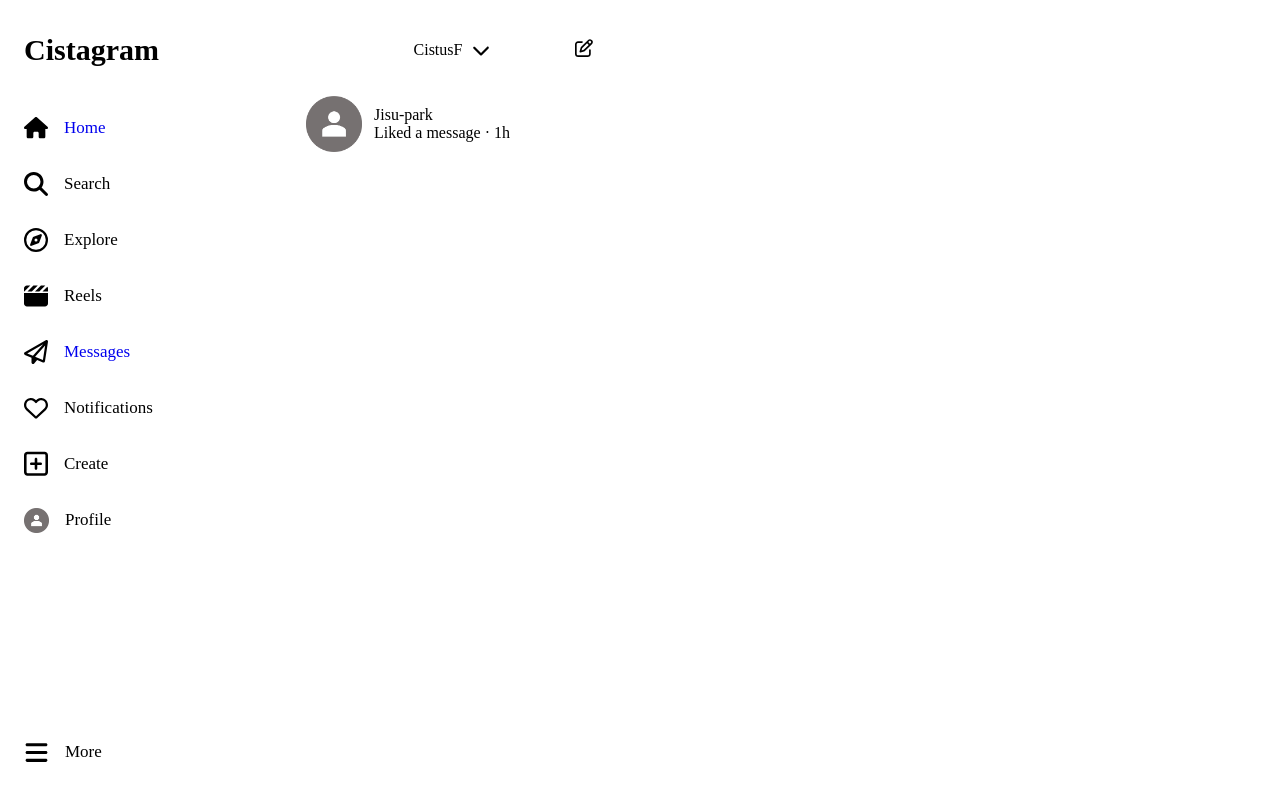
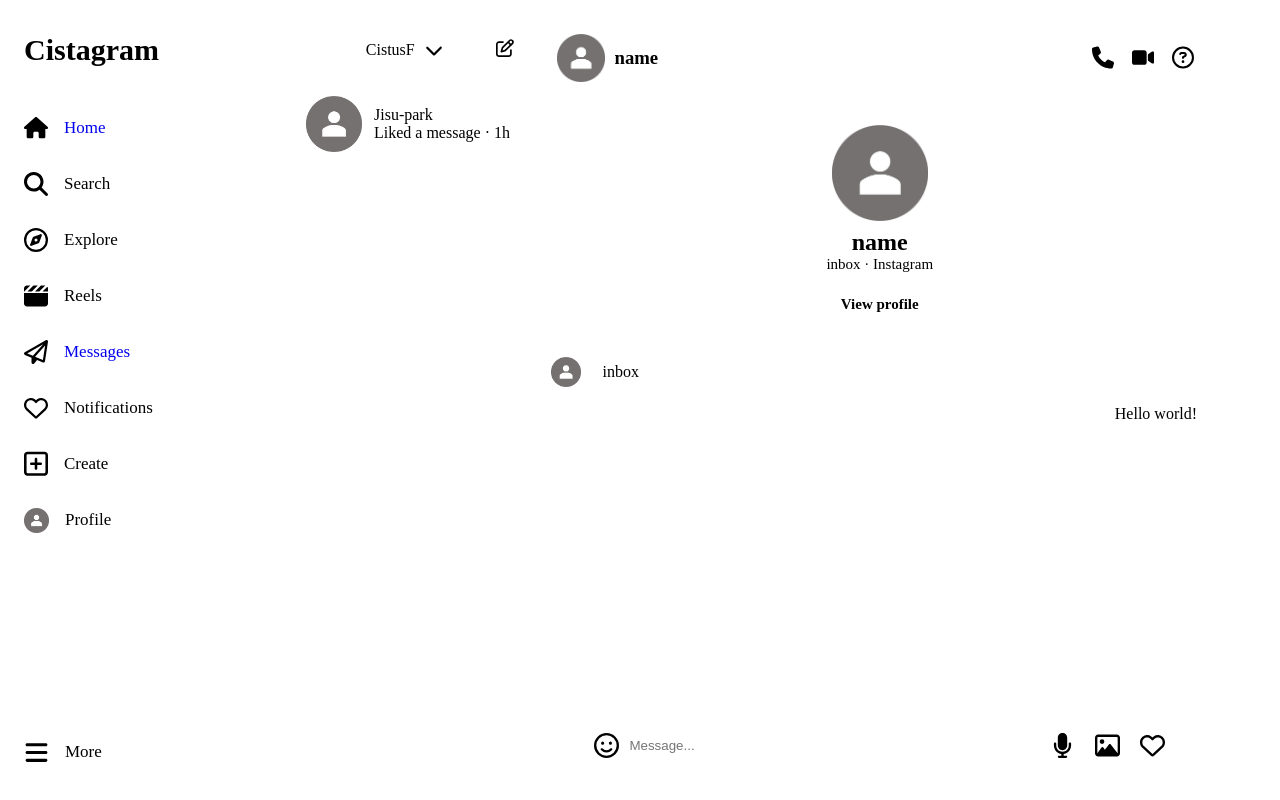
Before and after one commit to CistusF/instargram_clone_coding, a Next.js app: page /direct/inbox in a window 1280 px wide. Built offline with nearby package versions, Linux system fonts and the light colour scheme.

Commit message:
add chatRoom

```diff
--- a/src/modules/Sidebar/index.tsx
+++ b/src/modules/Sidebar/index.tsx
@@ -82,20 +82,7 @@ type activeSidebarStyle = {
 };
 
 export default function Sidebar() {
-  const [activeSidebarStyle, setActiveSidebarStyle] = useState<activeSidebarStyle>({
-    sidebar: {
-      width: "245px"
-    },
-    igIcon: {
-      width: "0"
-    },
-    brand: {
-      opacity: 1
-    },
-    itemName: {
-      display: "block"
-    }
-  });
+  const [activeSidebarStyle, setActiveSidebarStyle] = useState<activeSidebarStyle | null>(null);
   const [activeSidebar, setActiveSidebar] = useState<boolean>(false);
   const [useSearch, setSearchState] = useState<CSSProperties>({ transition: "translate(-120%, 0)" });
 
@@ -124,29 +111,29 @@ export default function Sidebar() {
     } else {
       setSearchState({ transition: "translate(-120%, 0)" });
 
-      setActiveSidebarStyle({
-        sidebar: {
-          width: "245px"
-        },
-        igIcon: {
-          width: "0"
-        },
-        brand: {
-          opacity: 1
-        },
-        itemName: {
-          display: "block"
-        }
-      });
+      setActiveSidebarStyle(null);
     };
   }, [activeSidebar]);
+
+  useEffect(() => {
+    const mobileHandler = (e: Event) => {
+      e.preventDefault();
+      if (activeSidebar && innerWidth < 767) {
+        setActiveSidebar(false); // Trying to find out why it doesn't work when there is no modification in Nextjs's dev mode
+      }
+    };
+    window.addEventListener('resize', mobileHandler);
+
+    return () => window.removeEventListener('resize', mobileHandler);
+  }, []);
+
   return (
-    <div className={styles.sidebar} style={activeSidebarStyle.sidebar}>
+    <div className={styles.sidebar} style={activeSidebarStyle?.sidebar}>
       <div className={styles.sidebarItems}>
         <Link href={"/"} className={styles.logo}>
           <div>
-            <svg className={styles.igIcon} style={activeSidebarStyle.igIcon} width={25} height={25} xmlns="http://www.w3.org/2000/svg" viewBox="0 0 448 512"><path d="M224.1 141c-63.6 0-114.9 51.3-114.9 114.9s51.3 114.9 114.9 114.9S339 319.5 339 255.9 287.7 141 224.1 141zm0 189.6c-41.1 0-74.7-33.5-74.7-74.7s33.5-74.7 74.7-74.7 74.7 33.5 74.7 74.7-33.6 74.7-74.7 74.7zm146.4-194.3c0 14.9-12 26.8-26.8 26.8-14.9 0-26.8-12-26.8-26.8s12-26.8 26.8-26.8 26.8 12 26.8 26.8zm76.1 27.2c-1.7-35.9-9.9-67.7-36.2-93.9-26.2-26.2-58-34.4-93.9-36.2-37-2.1-147.9-2.1-184.9 0-35.8 1.7-67.6 9.9-93.9 36.1s-34.4 58-36.2 93.9c-2.1 37-2.1 147.9 0 184.9 1.7 35.9 9.9 67.7 36.2 93.9s58 34.4 93.9 36.2c37 2.1 147.9 2.1 184.9 0 35.9-1.7 67.7-9.9 93.9-36.2 26.2-26.2 34.4-58 36.2-93.9 2.1-37 2.1-147.8 0-184.8zM398.8 388c-7.8 19.6-22.9 34.7-42.6 42.6-29.5 11.7-99.5 9-132.1 9s-102.7 2.6-132.1-9c-19.6-7.8-34.7-22.9-42.6-42.6-11.7-29.5-9-99.5-9-132.1s-2.6-102.7 9-132.1c7.8-19.6 22.9-34.7 42.6-42.6 29.5-11.7 99.5-9 132.1-9s102.7-2.6 132.1 9c19.6 7.8 34.7 22.9 42.6 42.6 11.7 29.5 9 99.5 9 132.1s2.7 102.7-9 132.1z" /></svg>
-            <h1 className={styles.brand} style={activeSidebarStyle.brand}>Cistagram</h1>
+            <svg className={styles.igIcon} style={activeSidebarStyle?.igIcon} width={25} height={25} xmlns="http://www.w3.org/2000/svg" viewBox="0 0 448 512"><path d="M224.1 141c-63.6 0-114.9 51.3-114.9 114.9s51.3 114.9 114.9 114.9S339 319.5 339 255.9 287.7 141 224.1 141zm0 189.6c-41.1 0-74.7-33.5-74.7-74.7s33.5-74.7 74.7-74.7 74.7 33.5 74.7 74.7-33.6 74.7-74.7 74.7zm146.4-194.3c0 14.9-12 26.8-26.8 26.8-14.9 0-26.8-12-26.8-26.8s12-26.8 26.8-26.8 26.8 12 26.8 26.8zm76.1 27.2c-1.7-35.9-9.9-67.7-36.2-93.9-26.2-26.2-58-34.4-93.9-36.2-37-2.1-147.9-2.1-184.9 0-35.8 1.7-67.6 9.9-93.9 36.1s-34.4 58-36.2 93.9c-2.1 37-2.1 147.9 0 184.9 1.7 35.9 9.9 67.7 36.2 93.9s58 34.4 93.9 36.2c37 2.1 147.9 2.1 184.9 0 35.9-1.7 67.7-9.9 93.9-36.2 26.2-26.2 34.4-58 36.2-93.9 2.1-37 2.1-147.8 0-184.8zM398.8 388c-7.8 19.6-22.9 34.7-42.6 42.6-29.5 11.7-99.5 9-132.1 9s-102.7 2.6-132.1-9c-19.6-7.8-34.7-22.9-42.6-42.6-11.7-29.5-9-99.5-9-132.1s-2.6-102.7 9-132.1c7.8-19.6 22.9-34.7 42.6-42.6 29.5-11.7 99.5-9 132.1-9s102.7-2.6 132.1 9c19.6 7.8 34.7 22.9 42.6 42.6 11.7 29.5 9 99.5 9 132.1s2.7 102.7-9 132.1z" /></svg>
+            <h1 className={styles.brand} style={activeSidebarStyle?.brand}>Cistagram</h1>
           </div>
         </Link>
         <div className={styles.mobile}>
@@ -164,16 +151,16 @@ export default function Sidebar() {
                     <svg className={styles.icon} xmlns="http://www.w3.org/2000/svg" viewBox={viewBox}>
                       <path d={path} />
                     </svg>
-                    <p className={styles.itemName} style={activeSidebarStyle.itemName}>{name}</p>
+                    <p className={styles.itemName} style={activeSidebarStyle?.itemName}>{name}</p>
                   </div>
                 </Link>
               }
-              return <div className={styles.item} key={index} onClick={() => { name && setActiveSidebar(!activeSidebar) }}>
+              return <div className={styles.item} key={index} onClick={() => { name == "Search" && setActiveSidebar(!activeSidebar) }}>
                 <div>
                   <svg className={styles.icon} xmlns="http://www.w3.org/2000/svg" viewBox={viewBox}>
                     <path d={path} />
                   </svg>
-                  <p className={styles.itemName} style={activeSidebarStyle.itemName}>{name}</p>
+                  <p className={styles.itemName} style={activeSidebarStyle?.itemName}>{name}</p>
                 </div>
               </div>
             })
@@ -181,7 +168,7 @@ export default function Sidebar() {
           <div className={styles.item}>
             <div>
               <Image src="/userProfile.png" width={25} height={25} alt={"Icon"} />
-              <p className={styles.itemName}>Profile</p>
+              <p className={styles.itemName} style={activeSidebarStyle?.itemName}>Profile</p>
             </div>
           </div>
         </div>
@@ -189,7 +176,7 @@ export default function Sidebar() {
           <div className={styles.item}>
             <div>
               <svg width={25} height={25} xmlns="http://www.w3.org/2000/svg" viewBox="0 0 448 512"><path d="M0 96C0 78.3 14.3 64 32 64H416c17.7 0 32 14.3 32 32s-14.3 32-32 32H32C14.3 128 0 113.7 0 96zM0 256c0-17.7 14.3-32 32-32H416c17.7 0 32 14.3 32 32s-14.3 32-32 32H32c-17.7 0-32-14.3-32-32zM448 416c0 17.7-14.3 32-32 32H32c-17.7 0-32-14.3-32-32s14.3-32 32-32H416c17.7 0 32 14.3 32 32z" /></svg>
-              <p className={styles.itemName}>More</p>
+              <p className={styles.itemName} style={activeSidebarStyle?.itemName}>More</p>
             </div>
           </div>
         </div>
--- a/src/pages/direct/[user].tsx
+++ b/src/pages/direct/[user].tsx
@@ -5,6 +5,8 @@ import styles from '@/styles/Direct.module.css'
 import Sidebar from '@/modules/Sidebar';
 import User from '@/modules/User';
 import { useRouter } from 'next/router';
+import Image from 'next/image';
+import { KeyboardEvent, useState } from 'react';
 
 const inter = Inter({ subsets: ['latin'] });
 
@@ -22,9 +24,40 @@ const history: {
             ]
         }
     ];
+const chatData: {
+    userId: string;
+    chats: {
+        userId: string;
+        chat: string;
+    }[]
+}[] = [];
 
+chatData.push({
+    userId: "",
+    chats: [
+        {
+            userId: "me",
+            chat: "Hello world!"
+        }
+    ]
+});
 export default function Direct() {
     const router = useRouter();
+    const [chats, addChat] = useState(chatData[0].chats);
+
+    const sendMessage = (e: KeyboardEvent<HTMLInputElement>) => {
+        e.preventDefault();
+
+        const input = e.target as HTMLInputElement;
+        if (e.key == "Enter") {
+            addChat([...chats, { userId: "me", chat: input.value }])
+            input.value = ""
+        } else if (e.key == "Backspace") {
+            input.value = input.value.slice(0, input.value.length - 1)
+        } else if (e.key.length < 2) {
+            input.value += e.key
+        }
+    }
     return (
         <>
             <Head>
@@ -54,7 +87,51 @@ export default function Direct() {
                             }
                         </div>
                     </div>
-                    {/* {router.query.user} */}
+                    <div className={styles.chatRoom}>
+                        <div className={styles.header}>
+                            <div className={styles.profile}>
+                                <Image src="/userProfile.png" width={48} height={48} alt={"Icon"} />
+                                <h3>name</h3>
+                            </div>
+                            <div className={styles.buttons}>
+                                <svg xmlns="http://www.w3.org/2000/svg" viewBox="0 0 512 512"><path d="M164.9 24.6c-7.7-18.6-28-28.5-47.4-23.2l-88 24C12.1 30.2 0 46 0 64C0 311.4 200.6 512 448 512c18 0 33.8-12.1 38.6-29.5l24-88c5.3-19.4-4.6-39.7-23.2-47.4l-96-40c-16.3-6.8-35.2-2.1-46.3 11.6L304.7 368C234.3 334.7 177.3 277.7 144 207.3L193.3 167c13.7-11.2 18.4-30 11.6-46.3l-40-96z" /></svg>
+                                <svg xmlns="http://www.w3.org/2000/svg" viewBox="0 0 576 512"><path d="M0 128C0 92.7 28.7 64 64 64H320c35.3 0 64 28.7 64 64V384c0 35.3-28.7 64-64 64H64c-35.3 0-64-28.7-64-64V128zM559.1 99.8c10.4 5.6 16.9 16.4 16.9 28.2V384c0 11.8-6.5 22.6-16.9 28.2s-23 5-32.9-1.6l-96-64L416 337.1V320 192 174.9l14.2-9.5 96-64c9.8-6.5 22.4-7.2 32.9-1.6z" /></svg>
+                                <svg xmlns="http://www.w3.org/2000/svg" viewBox="0 0 512 512"><path d="M464 256A208 208 0 1 0 48 256a208 208 0 1 0 416 0zM0 256a256 256 0 1 1 512 0A256 256 0 1 1 0 256zm169.8-90.7c7.9-22.3 29.1-37.3 52.8-37.3h58.3c34.9 0 63.1 28.3 63.1 63.1c0 22.6-12.1 43.5-31.7 54.8L280 264.4c-.2 13-10.9 23.6-24 23.6c-13.3 0-24-10.7-24-24V250.5c0-8.6 4.6-16.5 12.1-20.8l44.3-25.4c4.7-2.7 7.6-7.7 7.6-13.1c0-8.4-6.8-15.1-15.1-15.1H222.6c-3.4 0-6.4 2.1-7.5 5.3l-.4 1.2c-4.4 12.5-18.2 19-30.6 14.6s-19-18.2-14.6-30.6l.4-1.2zM224 352a32 32 0 1 1 64 0 32 32 0 1 1 -64 0z" /></svg>
+                            </div>
+                        </div>
+                        <div className={styles.messages}>
+                            <div className={styles.userInfo}>
+                                <Image src="/userProfile.png" width={96} height={96} alt={"Icon"} />
+                                <h2>name</h2>
+                                <span>{router.query.user} · Instagram</span>
+                                <div className={styles.button}>
+                                    View profile
+                                </div>
+                            </div>
+                            <div className={styles.user}>
+                                <Image src="/userProfile.png" width={30} height={30} alt={"Icon"} />
+                                <span className={styles.messageBox}>
+                                    {router.query.user}
+                                </span>
+                            </div>
+                            {chats.map(({ userId, chat }, index) => {
+                                return <div key={index}>
+                                    <span className={`${styles.messageBox} ${styles.myMessage}`}>
+                                        {chat}
+                                    </span>
+                                </div>
+                            })}
+                        </div>
+                        <div className={styles.inputBar}>
+                            <div className={styles.input}>
+                                <svg xmlns="http://www.w3.org/2000/svg" viewBox="0 0 512 512"><path d="M464 256A208 208 0 1 0 48 256a208 208 0 1 0 416 0zM0 256a256 256 0 1 1 512 0A256 256 0 1 1 0 256zm177.6 62.1C192.8 334.5 218.8 352 256 352s63.2-17.5 78.4-33.9c9-9.7 24.2-10.4 33.9-1.4s10.4 24.2 1.4 33.9c-22 23.8-60 49.4-113.6 49.4s-91.7-25.5-113.6-49.4c-9-9.7-8.4-24.9 1.4-33.9s24.9-8.4 33.9 1.4zM144.4 208a32 32 0 1 1 64 0 32 32 0 1 1 -64 0zm192-32a32 32 0 1 1 0 64 32 32 0 1 1 0-64z" /></svg>
+                                <input placeholder={"Message..."} onKeyDown={(e) => { sendMessage(e) }} />
+                                <svg xmlns="http://www.w3.org/2000/svg" viewBox="0 0 384 512"><path d="M192 0C139 0 96 43 96 96V256c0 53 43 96 96 96s96-43 96-96V96c0-53-43-96-96-96zM64 216c0-13.3-10.7-24-24-24s-24 10.7-24 24v40c0 89.1 66.2 162.7 152 174.4V464H120c-13.3 0-24 10.7-24 24s10.7 24 24 24h72 72c13.3 0 24-10.7 24-24s-10.7-24-24-24H216V430.4c85.8-11.7 152-85.3 152-174.4V216c0-13.3-10.7-24-24-24s-24 10.7-24 24v40c0 70.7-57.3 128-128 128s-128-57.3-128-128V216z" /></svg>
+                                <svg xmlns="http://www.w3.org/2000/svg" viewBox="0 0 512 512"><path d="M448 80c8.8 0 16 7.2 16 16V415.8l-5-6.5-136-176c-4.5-5.9-11.6-9.3-19-9.3s-14.4 3.4-19 9.3L202 340.7l-30.5-42.7C167 291.7 159.8 288 152 288s-15 3.7-19.5 10.1l-80 112L48 416.3l0-.3V96c0-8.8 7.2-16 16-16H448zM64 32C28.7 32 0 60.7 0 96V416c0 35.3 28.7 64 64 64H448c35.3 0 64-28.7 64-64V96c0-35.3-28.7-64-64-64H64zm80 192a48 48 0 1 0 0-96 48 48 0 1 0 0 96z" /></svg>
+                                <svg xmlns="http://www.w3.org/2000/svg" viewBox="0 0 512 512"><path d="M225.8 468.2l-2.5-2.3L48.1 303.2C17.4 274.7 0 234.7 0 192.8v-3.3c0-70.4 50-130.8 119.2-144C158.6 37.9 198.9 47 231 69.6c9 6.4 17.4 13.8 25 22.3c4.2-4.8 8.7-9.2 13.5-13.3c3.7-3.2 7.5-6.2 11.5-9c0 0 0 0 0 0C313.1 47 353.4 37.9 392.8 45.4C462 58.6 512 119.1 512 189.5v3.3c0 41.9-17.4 81.9-48.1 110.4L288.7 465.9l-2.5 2.3c-8.2 7.6-19 11.9-30.2 11.9s-22-4.2-30.2-11.9zM239.1 145c-.4-.3-.7-.7-1-1.1l-17.8-20c0 0-.1-.1-.1-.1c0 0 0 0 0 0c-23.1-25.9-58-37.7-92-31.2C81.6 101.5 48 142.1 48 189.5v3.3c0 28.5 11.9 55.8 32.8 75.2L256 430.7 431.2 268c20.9-19.4 32.8-46.7 32.8-75.2v-3.3c0-47.3-33.6-88-80.1-96.9c-34-6.5-69 5.4-92 31.2c0 0 0 0-.1 .1s0 0-.1 .1l-17.8 20c-.3 .4-.7 .7-1 1.1c-4.5 4.5-10.6 7-16.9 7s-12.4-2.5-16.9-7z" /></svg>
+                            </div>
+                        </div>
+                    </div>
                 </div>
             </div>
         </>
--- a/src/styles/Direct.module.css
+++ b/src/styles/Direct.module.css
@@ -7,6 +7,7 @@
 }
 
 .inbox {
+    display: flex;
     max-height: calc(100vh - 40px);
     height: calc(100vh - 40px);
     width: 933px;
@@ -42,3 +43,148 @@
 .userList {
     padding-top: 8px;
 }
+
+.chatRoom {
+    width: 100%;
+    display: flex;
+    flex-direction: column;
+}
+
+.header {
+    display: flex;
+    padding: 0 16px;
+    height: 75px;
+    border-bottom: 1px solid var(--line-color);
+}
+
+.header>.profile {
+    flex-grow: 1;
+    display: flex;
+    align-items: center;
+}
+
+.header>.profile>h3 {
+    margin-left: 10px;
+}
+
+.header>.buttons {
+    width: 120px;
+    display: flex;
+    justify-content: space-around;
+}
+
+.header>.buttons>svg {
+    width: 22px;
+}
+
+.messages {
+    display: flex;
+    flex-direction: column;
+    flex-grow: 3;
+    overflow-y: auto;
+}
+
+.userInfo {
+    display: flex;
+    align-items: center;
+    flex-direction: column;
+    margin: 30px 0;
+}
+
+.userInfo>h2 {
+    margin-top: 8px;
+}
+
+.userInfo>span {
+    color: var(--subText);
+    font-size: 15px;
+}
+
+.userInfo>.button {
+    display: flex;
+    margin-top: 15px;
+    font-size: 15px;
+    font-weight: bold;
+    width: 110px;
+    height: 33px;
+    border-radius: 10px;
+    background-color: var(--button-bg);
+    color: var(--button-color);
+    justify-content: center;
+    align-items: center;
+}
+
+.userInfo>.button:hover {
+    opacity: 0.8;
+}
+
+.messageBox {
+    margin: 5px 0;
+    padding: 7px 12px;
+    max-width: 300px;
+    min-width: 36px;
+    border-radius: 50px;
+    display: inline-block;
+    background-color: var(--send-by-user);
+}
+
+.user {
+    display: flex;
+    align-items: center;
+    margin-left: 10px;
+}
+
+.user>.messageBox {
+    margin-left: 10px;
+}
+
+.myMessage {
+    float: right;
+    margin-right: 10px;
+    background-color: var(--send-by-me);
+}
+
+.inputBar {
+    width: 100%;
+    height: 70px;
+    border-top: 1px solid var(--line-color);
+    display: flex;
+    justify-content: center;
+    align-items: center;
+}
+
+.input {
+    padding: 0 10px;
+    display: flex;
+    width: 90%;
+    height: 45px;
+    border: 1px solid var(--line-color);
+    border-radius: 20px;
+}
+
+.input > svg {
+    width: 45px;
+    padding: 10px;
+}
+
+.input > input {
+    background-color: var(--ig-bg);
+    border: 0;
+    flex-grow: 1;
+}
+
+@media (max-width:1263px) {
+    .container {
+        padding-left: 76px;
+    }
+}
+
+@media (max-width: 768px) {
+    .container {
+        padding: 0;
+    }
+
+    .users {
+        width: 105px;
+    }
+}
```
Also changed, not shown: src/styles/Home.module.css (+12 -10 lines), src/styles/Post.module.css (+10 -4 lines), src/styles/Sidebar.module.css (+16 -6 lines), src/styles/User.module.css (+15 -1 lines), src/styles/globals.css (+9 -1 lines).
